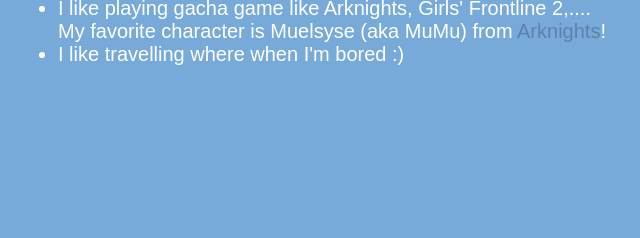
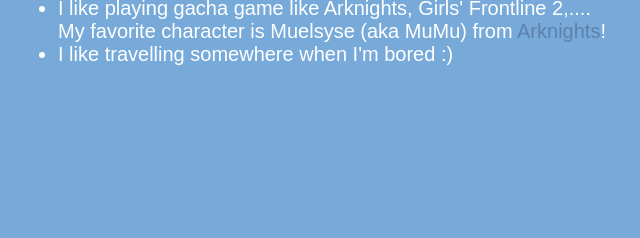
Before and after one commit to DungbigD/dungbigd.github.io, a plain HTML site: page index.html in a window 1280 px wide. Shown: the part 1093-1331 px from the top of the page, 582-1222 px from the left. Drawn offline with nearby package versions, Linux system fonts and the light colour scheme.

Commit message:
Update index.html

```diff
--- a/index.html
+++ b/index.html
@@ -79,7 +79,7 @@
           <a href="https://en.wikipedia.org/wiki/Arknights" class="text-primary" target="_blank">Arknights</a>!
         </li>
         <li>
-          I like travelling where when I'm bored :)
+          I like travelling somewhere when I'm bored :)
         </li>
       </ul>
     </div>
```
